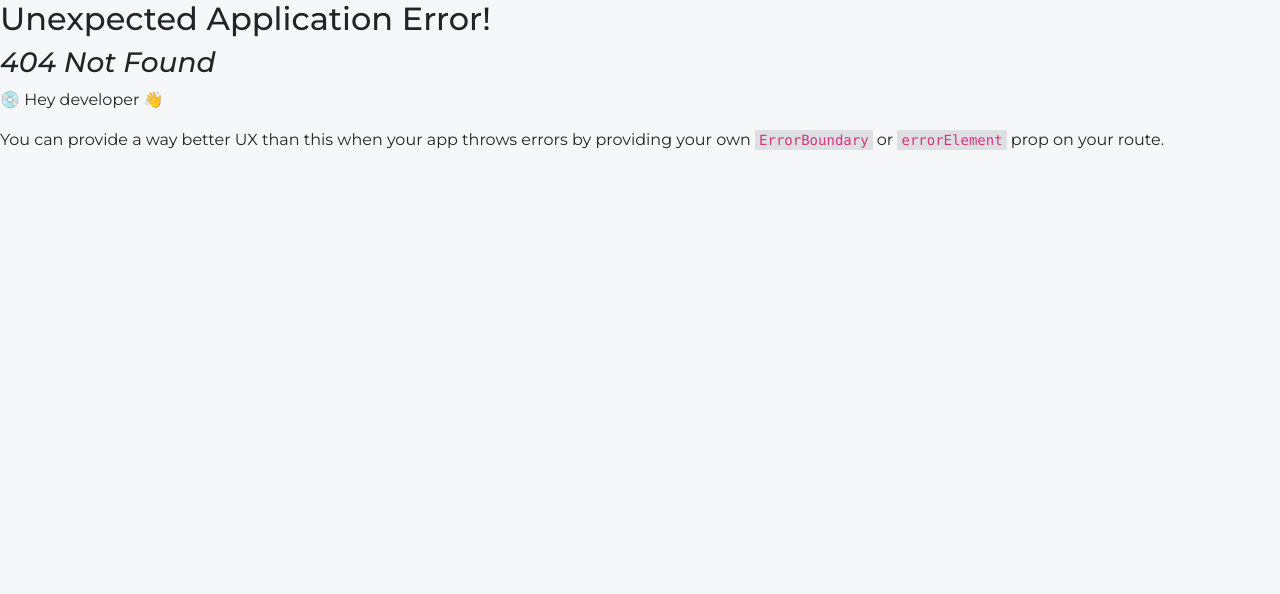
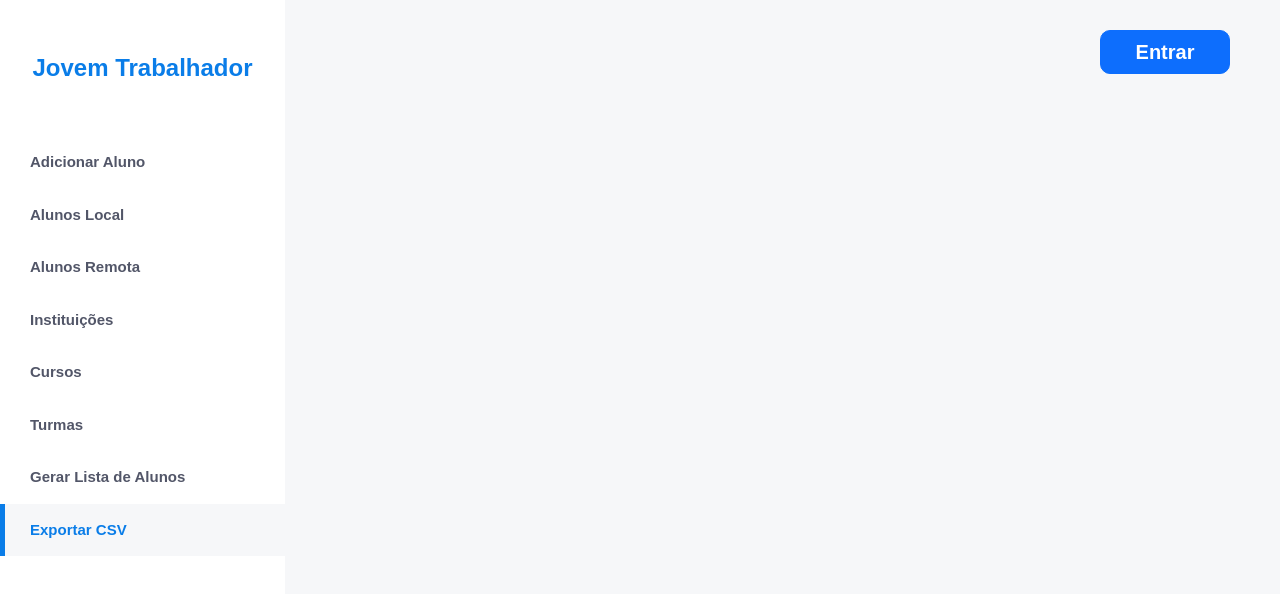
Before and after one commit to Kaua032/Jovem_Trabalhador_Front_End, a React (Vite) app: page /exportCSV in a window 1280 px wide. Before the commit this address had no page. Shown: the top 594 px of the page. Built offline with nearby package versions, Linux system fonts and the light colour scheme.

Commit message:
feat: "Update Navbar link to /exportCSV and add ExportCSV page to router"

```diff
--- a/src/components/Navbar/Navbar.jsx
+++ b/src/components/Navbar/Navbar.jsx
@@ -15,7 +15,7 @@ export default function Navbar({ ...props }) {
         <NavbarComponent href="/courses" type={props.p5} name="Cursos" />
         <NavbarComponent href="/party" type={props.p6} name="Turmas" />
         <NavbarComponent href="/generateList" type={props.p7} name="Gerar Lista de Alunos" />
-        <NavbarComponent href="/" type={props.p8} name="Exportar CSV" />
+        <NavbarComponent href="/exportCSV" type={props.p8} name="Exportar CSV" />
       </div>
     </BackgroundNav>
   );
--- /dev/null
+++ b/src/pages/ExportCSV/ExportCSV.jsx
@@ -0,0 +1,12 @@
+import { MainExportCSV } from "./ExportCSVStyled";
+import Navbar from "../../components/Navbar/Navbar";
+import Header from "../../components/Header/Header";
+
+export default function ExportCSV() {
+  return (
+    <MainExportCSV>
+      <Navbar p8={1} />
+      <Header />
+    </MainExportCSV>
+  );
+}
--- /dev/null
+++ b/src/pages/ExportCSV/ExportCSVStyled.jsx
@@ -0,0 +1,7 @@
+import styled from "styled-components";
+
+export const MainExportCSV = styled.main`
+  display: flex;
+  flex-direction: column;
+  align-items: center;
+`;
```
Also changed, not shown: src/main.jsx (+7 -2 lines).
